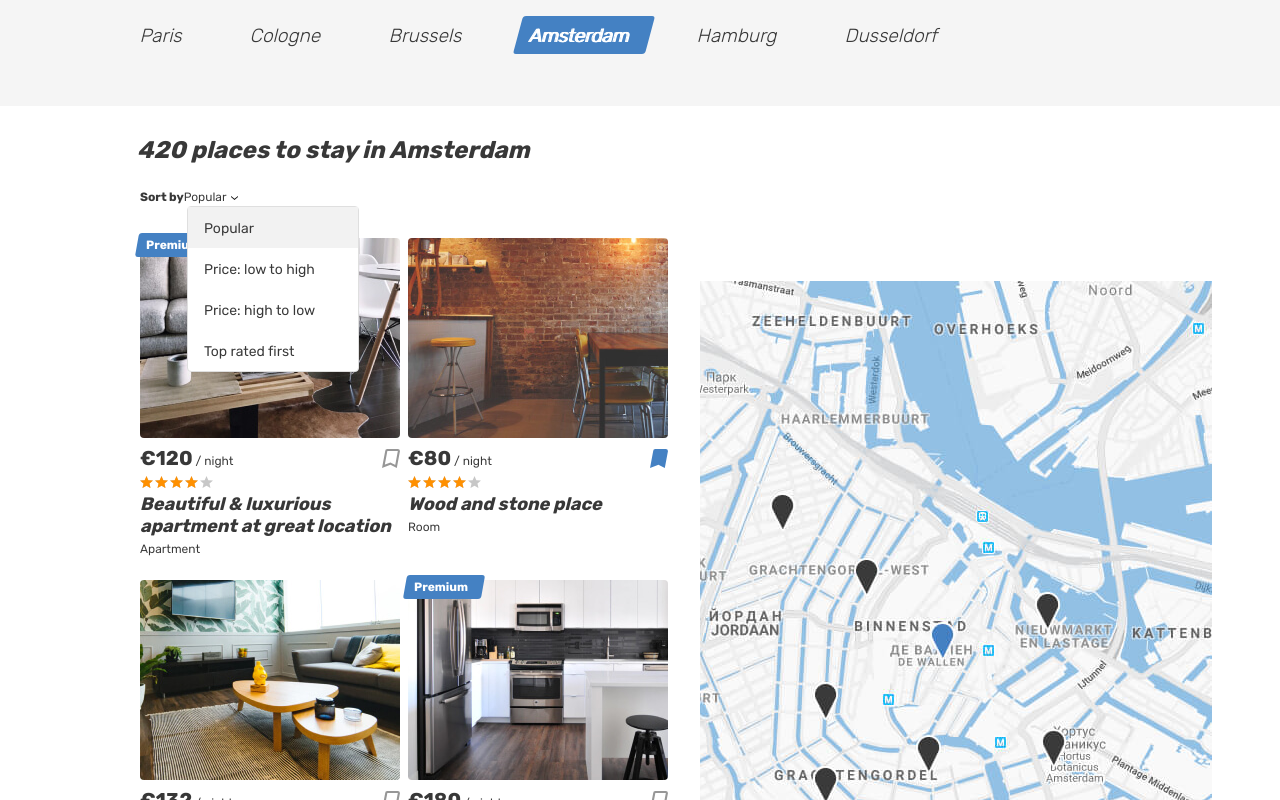
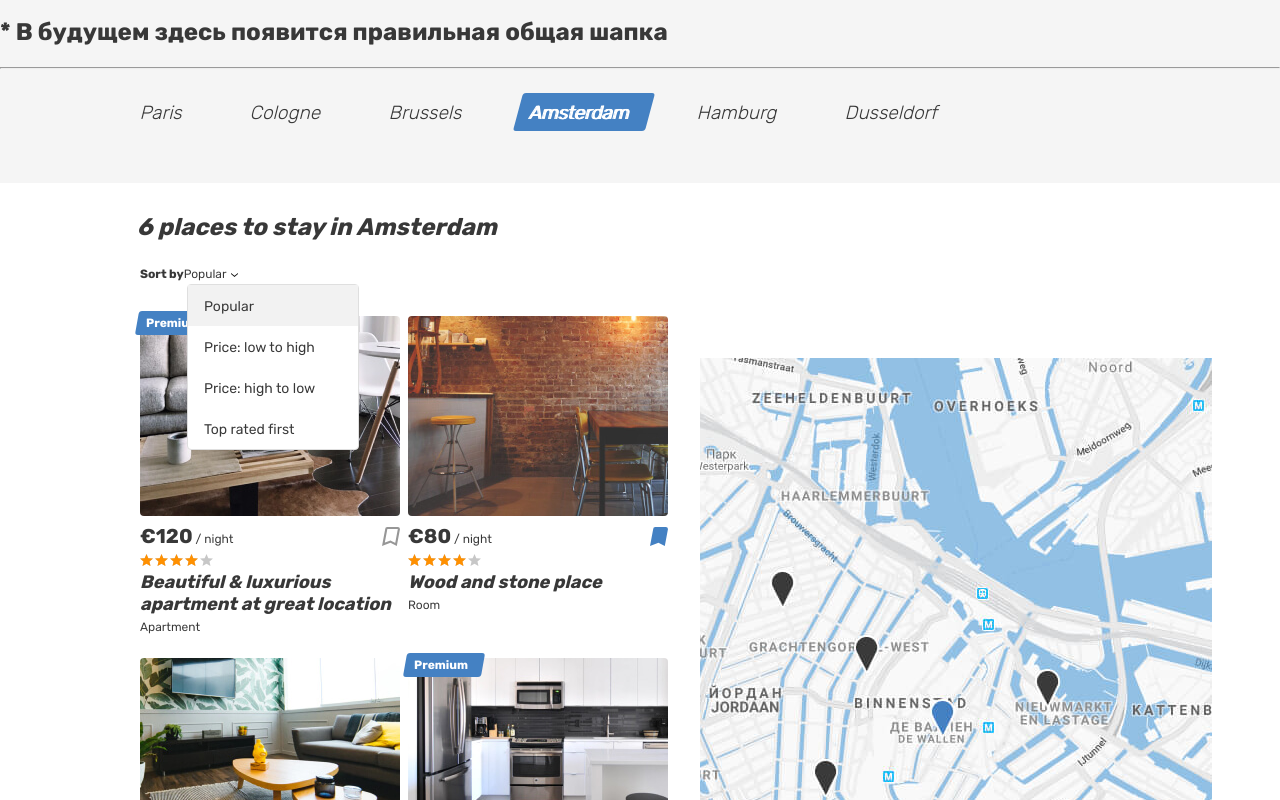
Before and after one commit to htmlacademy-univer-javascript-3/2571249-six-cities-5, a React (Vite) app: page / in a window 1280 px wide. Shown: the top 800 px of the page. Built offline with nearby package versions, Linux system fonts and the light colour scheme.

Commit message:
Сделаны таски

```diff
--- a/src/components/app/app.tsx
+++ b/src/components/app/app.tsx
@@ -1,5 +1,13 @@
-import React from 'react';
+import {ReactElement} from 'react';
+import {BrowserRouter, Route, Routes} from 'react-router-dom';
+import {AppRoute} from '../../const.ts';
 import {MainScreen} from '../../pages/main-screen/main-screen.tsx';
+import {LoginScreen} from '../../pages/login-screen/login-screen.tsx';
+import {FavoritesScreen} from '../../pages/favorites-screen/favorites-screen.tsx';
+import {OfferScreen} from '../../pages/offer-screen/offer-screen.tsx';
+import {NotFoundScreen} from '../../pages/not-found-screen/not-found-screen.tsx';
+import {PrivateRoute} from '../private-route.tsx';
+import {Layout} from '../layout.tsx';
 
 
 type AppProps = {
@@ -7,8 +15,23 @@ type AppProps = {
 }
 
 
-export function App({placesCount}: AppProps): React.ReactElement {
+export function App({placesCount}: AppProps): ReactElement {
   return (
-    <MainScreen placesCount={placesCount} />
+    <BrowserRouter>
+      <Routes>
+        <Route path={AppRoute.Main} element={<Layout />}>
+          <Route index element={<MainScreen placesCount={placesCount} />} />
+          <Route path={AppRoute.Login} element={<LoginScreen />} />
+          <Route path={AppRoute.Favorites} element={
+            <PrivateRoute isAuthorized={false}>
+              <FavoritesScreen />
+            </PrivateRoute>
+          }
+          />
+          <Route path={AppRoute.Offer} element={<OfferScreen />} />
+        </Route>
+        <Route path={AppRoute.NotFound} element={<NotFoundScreen />} />
+      </Routes>
+    </BrowserRouter>
   );
 }
--- /dev/null
+++ b/src/components/layout.tsx
@@ -0,0 +1,13 @@
+import {ReactElement} from 'react';
+import {Outlet} from 'react-router-dom';
+
+
+export function Layout(): ReactElement {
+  return (
+    <>
+      <h2>* В будущем здесь появится правильная общая шапка</h2>
+      <hr />
+      <Outlet />
+    </>
+  );
+}
--- /dev/null
+++ b/src/components/private-route.tsx
@@ -0,0 +1,15 @@
+import {ReactElement} from 'react';
+import {LoginScreen} from '../pages/login-screen/login-screen.tsx';
+
+
+interface PrivateRouteProps {
+  isAuthorized?: boolean;
+  children: ReactElement;
+}
+
+
+export function PrivateRoute(props: PrivateRouteProps): ReactElement {
+  const {isAuthorized, children} = props;
+
+  return isAuthorized ? children : <LoginScreen />;
+}
--- /dev/null
+++ b/src/const.ts
@@ -0,0 +1,7 @@
+export enum AppRoute {
+  Main = '/',
+  Login = '/login',
+  Favorites = '/favorites',
+  Offer = '/offer/:id',
+  NotFound = '*',
+}
--- a/src/index.tsx
+++ b/src/index.tsx
@@ -6,7 +6,7 @@ const root = ReactDOM.createRoot(
   document.getElementById('root') as HTMLElement
 );
 
-const PLACES_COUNT: number = 420;
+const PLACES_COUNT: number = 6;
 
 root.render(
   <App placesCount={PLACES_COUNT}/>
--- /dev/null
+++ b/src/pages/not-found-screen/not-found-screen.tsx
@@ -0,0 +1,13 @@
+import {ReactElement} from 'react';
+import {Link} from 'react-router-dom';
+import {AppRoute} from '../../const.ts';
+
+
+export function NotFoundScreen(): ReactElement {
+  return (
+    <>
+      <h1>404 Not Found</h1>
+      <Link to={AppRoute.Main}>-- Go to main page --</Link>
+    </>
+  );
+}
```
